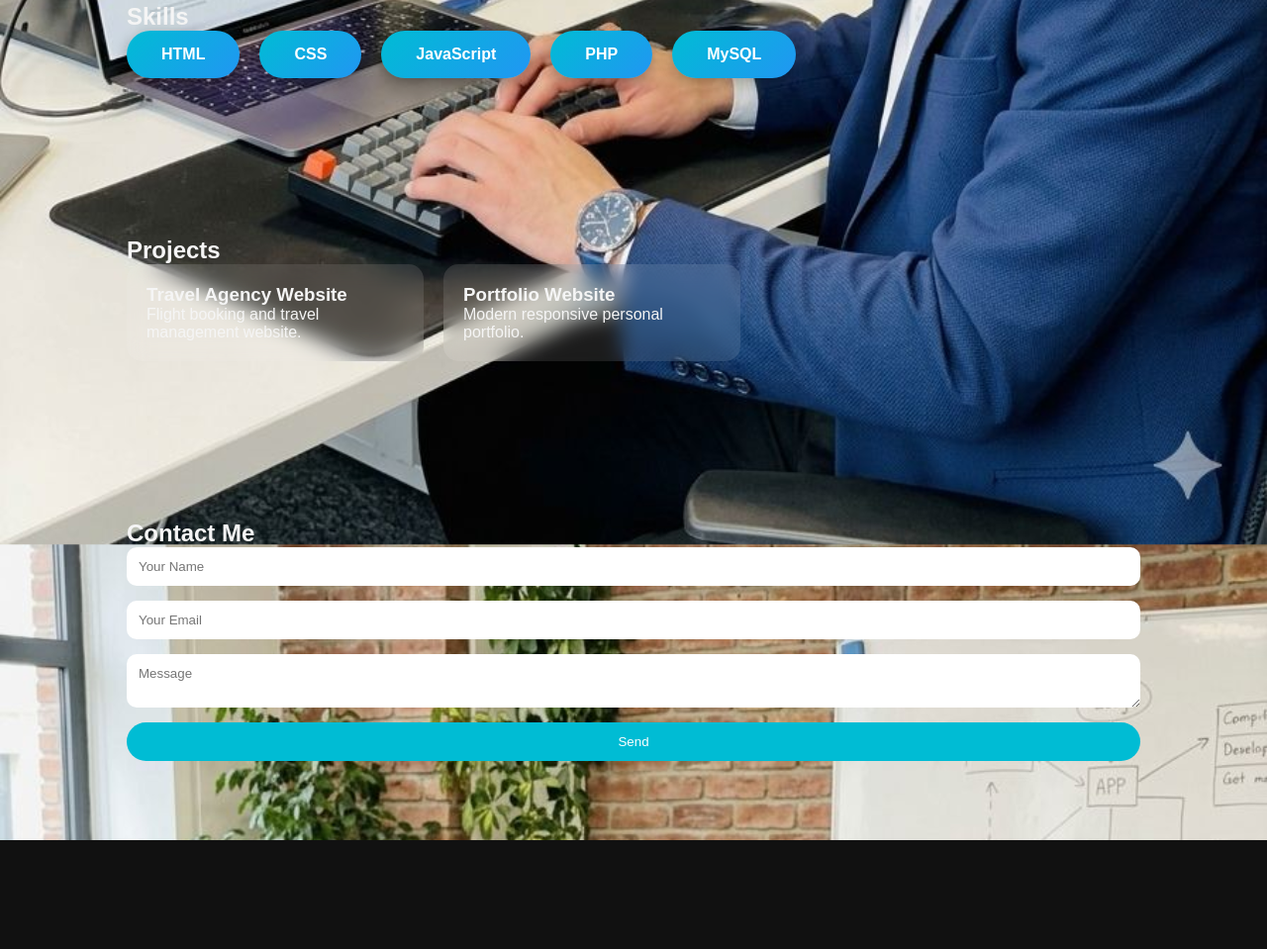
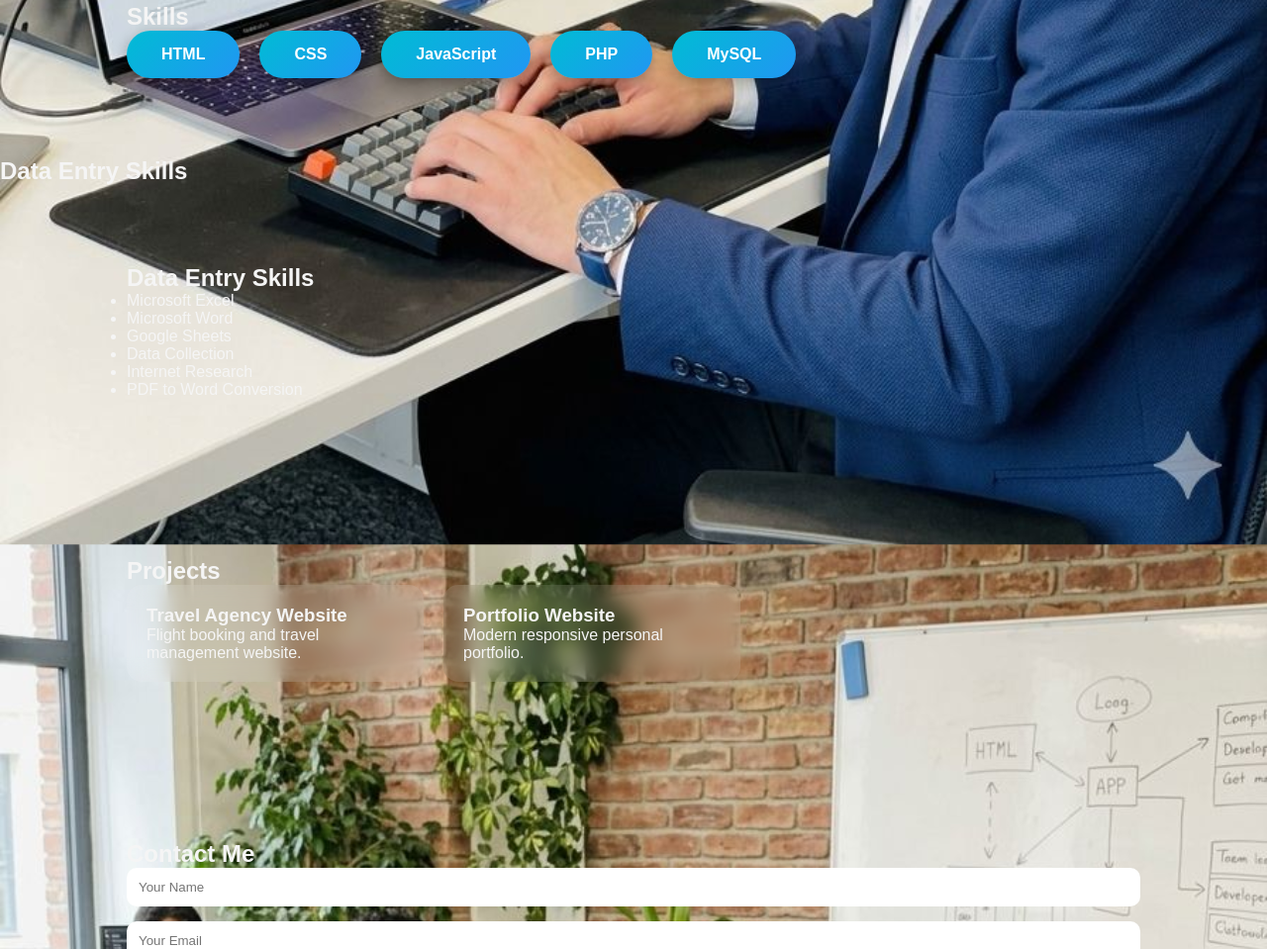
Before and after one commit to hikmatullahhamdard208-cyber/portfolio, a plain HTML site: page index.html in a window 1280 px wide. Shown: the part 1157-2116 px from the top of the page at 99% size. Before the commit the page ends 2006 px from the top, so only its background shows below. Drawn offline with Linux system fonts and the light colour scheme.

Commit message:
Update index.html

```diff
--- a/index.html
+++ b/index.html
@@ -50,7 +50,19 @@
         <div>MySQL</div>
     </div>
 </section>
-
+    <h2>Data Entry Skills</h2>
+</section>
+<section class="data-entry-skills">
+    <h2>Data Entry Skills</h2>
+    <ul>
+        <li>Microsoft Excel</li>
+        <li>Microsoft Word</li>
+        <li>Google Sheets</li>
+        <li>Data Collection</li>
+        <li>Internet Research</li>
+        <li>PDF to Word Conversion</li>
+    </ul>
+</section>
 <section id="projects">
     <h2>Projects</h2>
 
```
